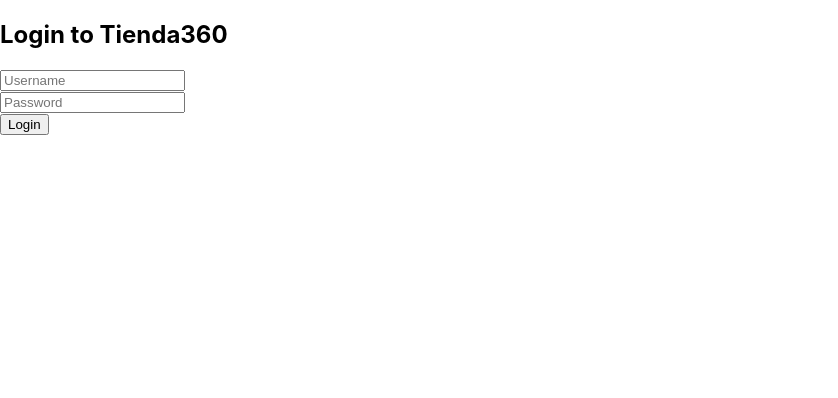
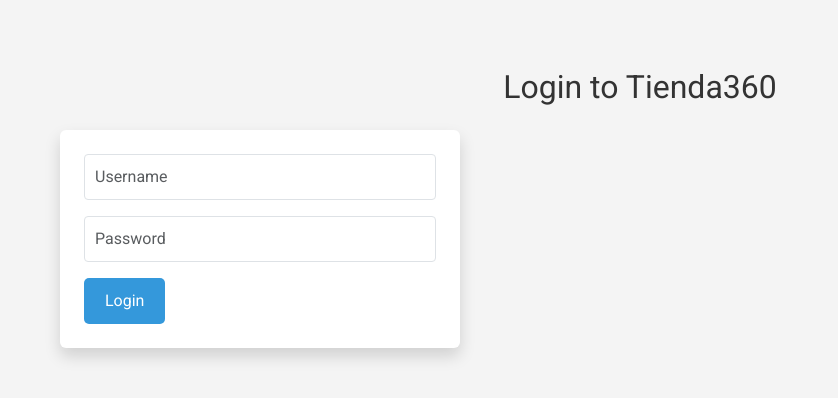
Before and after one commit to feliperivasdev/tienda360-demo, a React (Create React App) app: page / in a window 1280 px wide. Shown: the top 398 px of the page, without its empty margins (0-838 px from the left). Built offline with nearby package versions, Linux system fonts and the light colour scheme.

Commit message:
Update index.css

```diff
--- a/src/index.css
+++ b/src/index.css
@@ -1,13 +1,167 @@
-body {
-  margin: 0;
-  font-family: -apple-system, BlinkMacSystemFont, 'Segoe UI', 'Roboto', 'Oxygen',
-    'Ubuntu', 'Cantarell', 'Fira Sans', 'Droid Sans', 'Helvetica Neue',
-    sans-serif;
-  -webkit-font-smoothing: antialiased;
-  -moz-osx-font-smoothing: grayscale;
+@import url('https://fonts.googleapis.com/css2?family=Roboto:wght@300;400;700&display=swap');
+@import url('https://cdn.jsdelivr.net/npm/bootstrap@5.3.0/dist/css/bootstrap.min.css');
+
+:root {
+  --primary-color: #3498db;
+  --secondary-color: #2ecc71;
+  --background-color: #f4f4f4;
+  --text-color: #333;
+  --error-color: #e74c3c;
 }
 
-code {
-  font-family: source-code-pro, Menlo, Monaco, Consolas, 'Courier New',
-    monospace;
+body {
+  font-family: 'Roboto', sans-serif;
+  background-color: var(--background-color);
+  color: var(--text-color);
+  line-height: 1.6;
 }
+
+.container {
+  max-width: 1200px;
+  margin: 0 auto;
+  padding: 20px;
+}
+
+/* Custom Button */
+.btn-custom {
+  background-color: var(--primary-color);
+  color: #fff;
+  padding: 10px 20px;
+  border-radius: 5px;
+  transition: background-color 0.3s ease, box-shadow 0.3s ease;
+}
+
+.btn-custom:hover {
+  background-color: #2980b9;
+  box-shadow: 0 4px 8px rgba(0, 0, 0, 0.2);
+}
+
+/* Card Component */
+.card-custom {
+  background-color: #fff;
+  border-radius: 8px;
+  box-shadow: 0 4px 6px rgba(0, 0, 0, 0.1);
+  padding: 20px;
+  margin-bottom: 20px;
+  transition: transform 0.3s ease;
+}
+
+.card-custom:hover {
+  transform: translateY(-5px);
+}
+
+/* Login styles */
+.login-container {
+  display: flex;
+  justify-content: center;
+  align-items: center;
+  height: 100vh;
+  background-color: var(--background-color);
+}
+
+.login-form {
+  width: 100%;
+  max-width: 400px;
+  background-color: #fff;
+  padding: 30px;
+  border-radius: 8px;
+  box-shadow: 0 4px 6px rgba(0, 0, 0, 0.1);
+}
+
+.login-form .form-control {
+  padding: 10px;
+  margin-bottom: 15px;
+  border-radius: 4px;
+}
+
+/* Dashboard styles */
+.dashboard {
+  padding: 20px;
+}
+
+.dashboard-header {
+  display: flex;
+  justify-content: space-between;
+  align-items: center;
+  margin-bottom: 20px;
+}
+
+.dashboard-title {
+  font-size: 24px;
+  font-weight: 700;
+}
+
+.dashboard-nav .nav-link {
+  color: var(--primary-color);
+  font-weight: 600;
+}
+
+.dashboard-nav .nav-link:hover {
+  color: var(--secondary-color);
+}
+
+.chart-container {
+  margin-top: 20px;
+}
+
+/* UserProfile styles */
+.user-profile {
+  max-width: 600px;
+  margin: 0 auto;
+  padding: 20px;
+}
+
+.user-info {
+  margin-bottom: 20px;
+}
+
+.user-info p {
+  margin-bottom: 10px;
+}
+
+/* ProductRecommendations styles */
+.recommendations {
+  padding: 20px;
+}
+
+.product-list {
+  display: grid;
+  grid-template-columns: repeat(auto-fill, minmax(200px, 1fr));
+  gap: 20px;
+}
+
+.product-item {
+  background-color: #fff;
+  border-radius: 8px;
+  box-shadow: 0 2px 4px rgba(0, 0, 0, 0.1);
+  padding: 15px;
+  transition: transform 0.3s ease, box-shadow 0.3s ease;
+}
+
+.product-item:hover {
+  transform: translateY(-5px);
+  box-shadow: 0 4px 8px rgba(0, 0, 0, 0.2);
+}
+
+.product-name {
+  font-weight: 700;
+  margin-bottom: 5px;
+}
+
+.product-price {
+  color: var(--secondary-color);
+  font-weight: 700;
+}
+
+/* Additional Bootstrap Utilities */
+.text-center {
+  text-align: center;
+}
+
+.mb-4 {
+  margin-bottom: 1.5rem;
+}
+
+.mt-4 {
+  margin-top: 1.5rem;
+}
```
